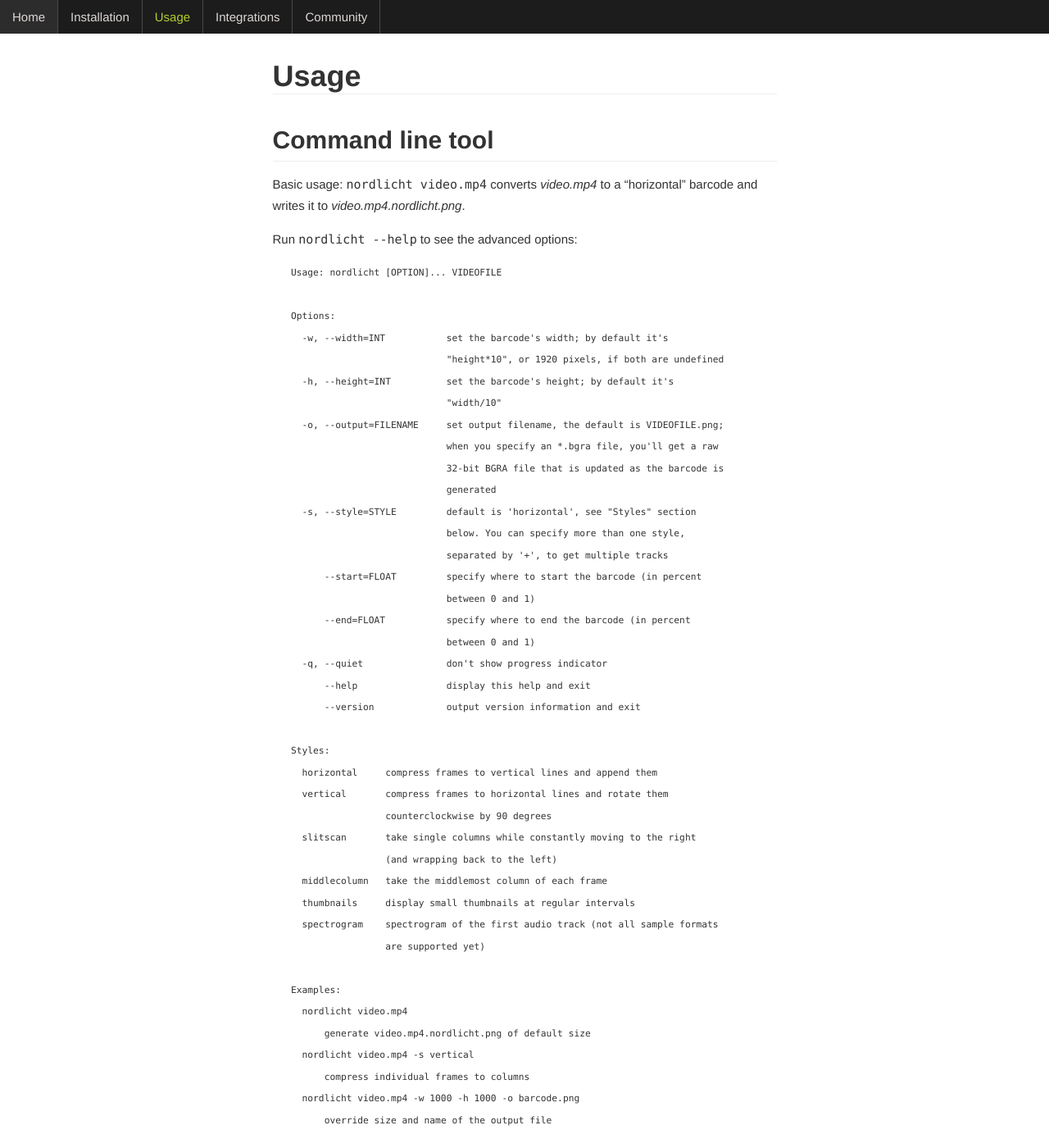
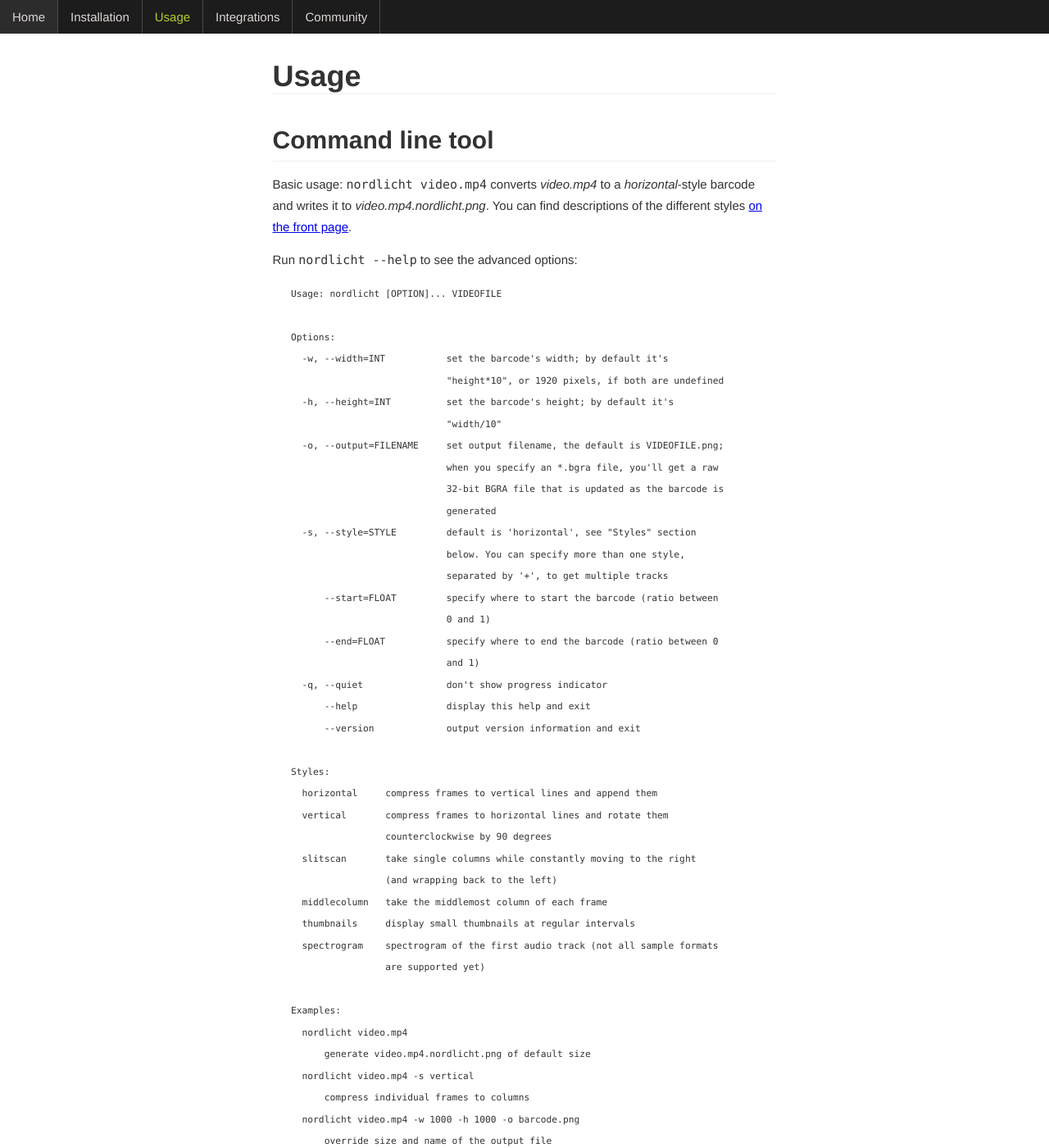
Before and after one commit to nordlicht/nordlicht.github.io, a Jekyll site: the page built from usage.md, in a window 1280 px wide and 1400 px high. Shown: the whole window at 82% size. Built offline with Jekyll 4.4.1, drawn with Linux system fonts in a browser that asks for light colours; Markdown is read by kramdown in place of the engine named in the settings; some of the changed text lies outside the part shown.

Commit message:
Update installations and usage pages

```diff
--- a/usage.md
+++ b/usage.md
@@ -6,7 +6,7 @@ permalink: /usage/
 
 ## Command line tool
 
-Basic usage: `nordlicht video.mp4` converts *video.mp4* to a "horizontal" barcode and writes it to *video.mp4.nordlicht.png*.
+Basic usage: `nordlicht video.mp4` converts *video.mp4* to a *horizontal*-style barcode and writes it to *video.mp4.nordlicht.png*. You can find descriptions of the different styles [on the front page](/).
 
 Run `nordlicht --help` to see the advanced options:
 
@@ -24,10 +24,10 @@ Run `nordlicht --help` to see the advanced options:
       -s, --style=STYLE         default is 'horizontal', see "Styles" section
                                 below. You can specify more than one style,
                                 separated by '+', to get multiple tracks
-          --start=FLOAT         specify where to start the barcode (in percent
-                                between 0 and 1)
-          --end=FLOAT           specify where to end the barcode (in percent
-                                between 0 and 1)
+          --start=FLOAT         specify where to start the barcode (ratio between
+                                0 and 1)
+          --end=FLOAT           specify where to end the barcode (ratio between 0
+                                and 1)
       -q, --quiet               don't show progress indicator
           --help                display this help and exit
           --version             output version information and exit
```
Also changed, not shown: other parts of usage.md (+1 -1 lines), installation.md (+3 -7 lines).
